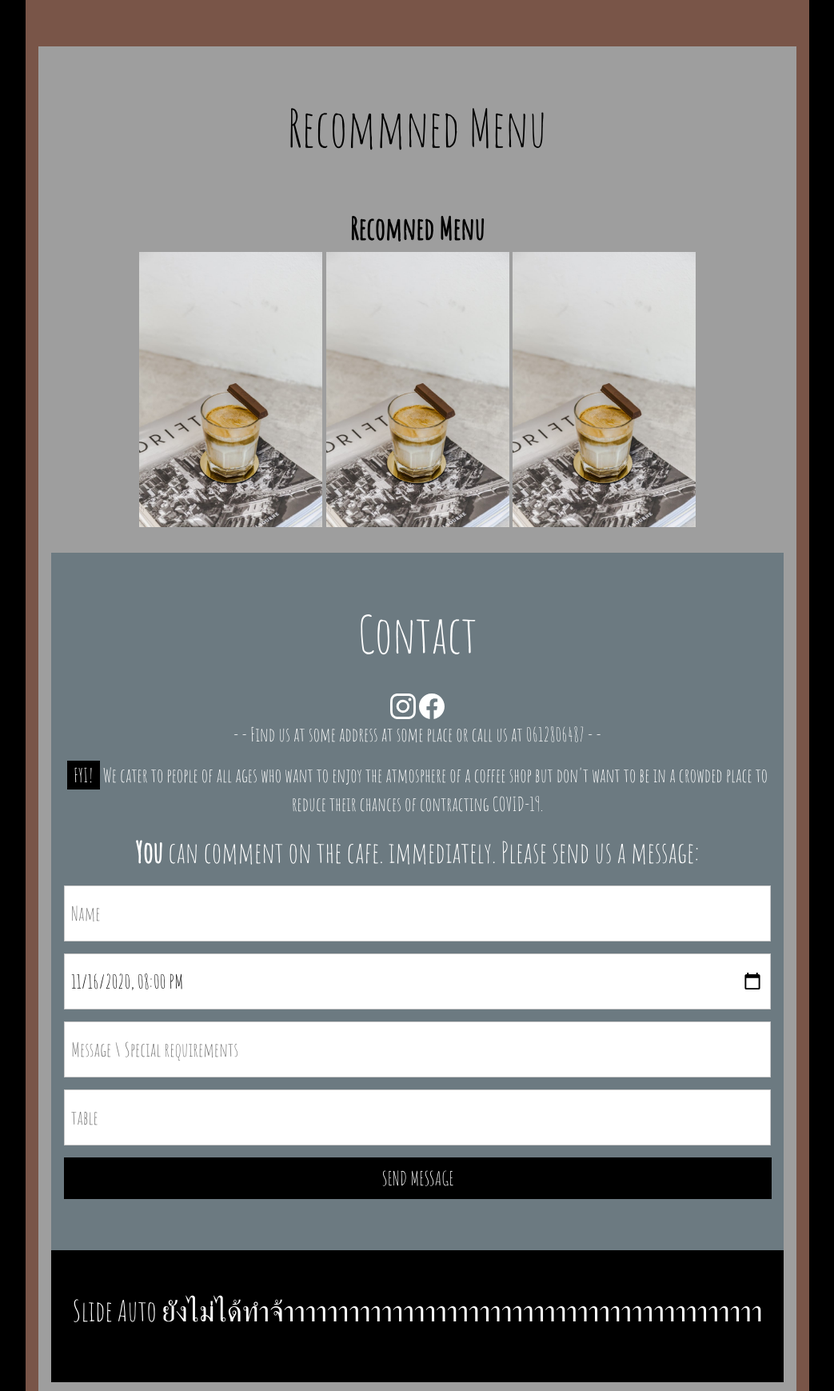
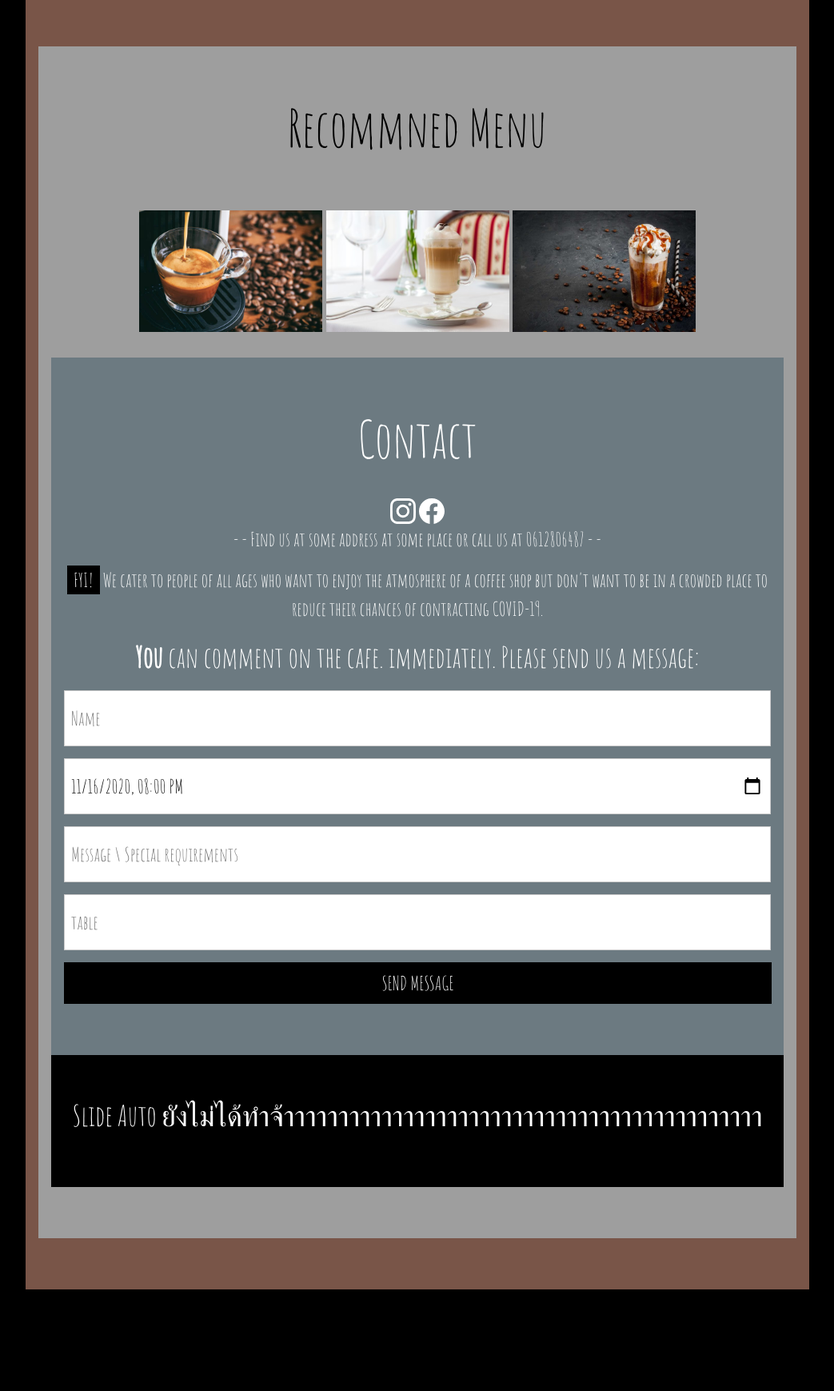
Before and after one commit to Naratip-Poom/IN-ON-Coffee, a Flask app: template website/templates/indexcoffee.html in a window 1280 px wide. Shown: the part 2240-3979 px from the top of the page at 80% size, without its empty margins (118-1161 px from the left). After the commit the page ends 3852 px from the top, so only its background shows below. Run offline with Flask 2, Linux system fonts and the light colour scheme; the template is opened without the code that fills it, so the values that code supplies are empty; parts of the project's set-up code (start-up, migrations or seed data) failed here and were passed over.

Commit message:
change pic recommend

```diff
--- a/website/templates/indexcoffee.html
+++ b/website/templates/indexcoffee.html
@@ -10,6 +10,7 @@
   <meta content="text/html; charset=iso-8859-2" http-equiv="Content-Type">
   <link rel="stylesheet" href="https://fonts.googleapis.com/css?family=Amatic+SC">
   <link rel="stylesheet" href="https://fonts.googleapis.com/icon?family=Material+Icons">
+
 
   <!-- Bootstrap CSS -->
   <link href="https://cdn.jsdelivr.net/npm/bootstrap@5.1.3/dist/css/bootstrap.min.css" rel="stylesheet"
@@ -146,7 +147,8 @@
 
                   <div class="w3-third w3-brown">
                     <div class="w3-card w3-white">
-                      <img src="../static/186491742_829610737916493_3112230542255337707_n.jpg" style="width:50%" height="203px">
+                      <img src="../static/186491742_829610737916493_3112230542255337707_n.jpg" style="width:50%"
+                        height="203px">
                       <div class="w3-container">
                         <h3>Mr.rugsimun</h3>
                       </div>
@@ -185,15 +187,16 @@
                   <h1 class="w3-center w3-jumbo" style="margin-bottom:64px">Recommned Menu</h1>
                 </center>
 
-
-                <h1><b>Recomned Menu</b></h1>
+                <div style="margin: buttom 64px;">
+                  <center>
+                    <img src=../static/m1.jpg style="width: 25%">
+                    <img src=../static/m6.jpg style="width: 25%">
+                    <img src=../static/m7.jpg style="width: 25%">
+                  </center>
+                </div>
 
 
-                <center>
-                  <img src=../static/recommendedmenu3.jpg style="width: 25%">
-                  <img src=../static/recommendedmenu3.jpg style="width: 25%">
-                  <img src=../static/recommendedmenu3.jpg style="width: 25%">
-                </center>
+
               </div>
             </div>
             <!--date and time cafe -->
@@ -234,7 +237,8 @@
                 <p><input class="w3-input w3-padding-16 w3-border" type="text" placeholder="table" required
                     name="table"></p>
 
-                <a href="#" class="w3-btn w3-black" type="submit" style="width: 885px;">SEND MESSAGE</a>
+                <a href="#" class="w3-btn w3-black" onclick="message()" type="submit" style="width: 885px;">SEND
+                  MESSAGE</a>
 
 
 
@@ -245,8 +249,11 @@
 
             <!-- Footer -->
             <footer class="w3-center w3-black w3-padding-48 w3-xxlarge">
+
+
               <p>Slide Auto ยังไม่ได้ทำจ้าาาาาาาาาาาาาาาาาาาาาาาาาาาาาาาาาาาาาาาาาาาา</p>
             </footer>
+
 
 
 </body>
```
Also changed, not shown: website/templates/baskettest.html (+8 -0 lines).
